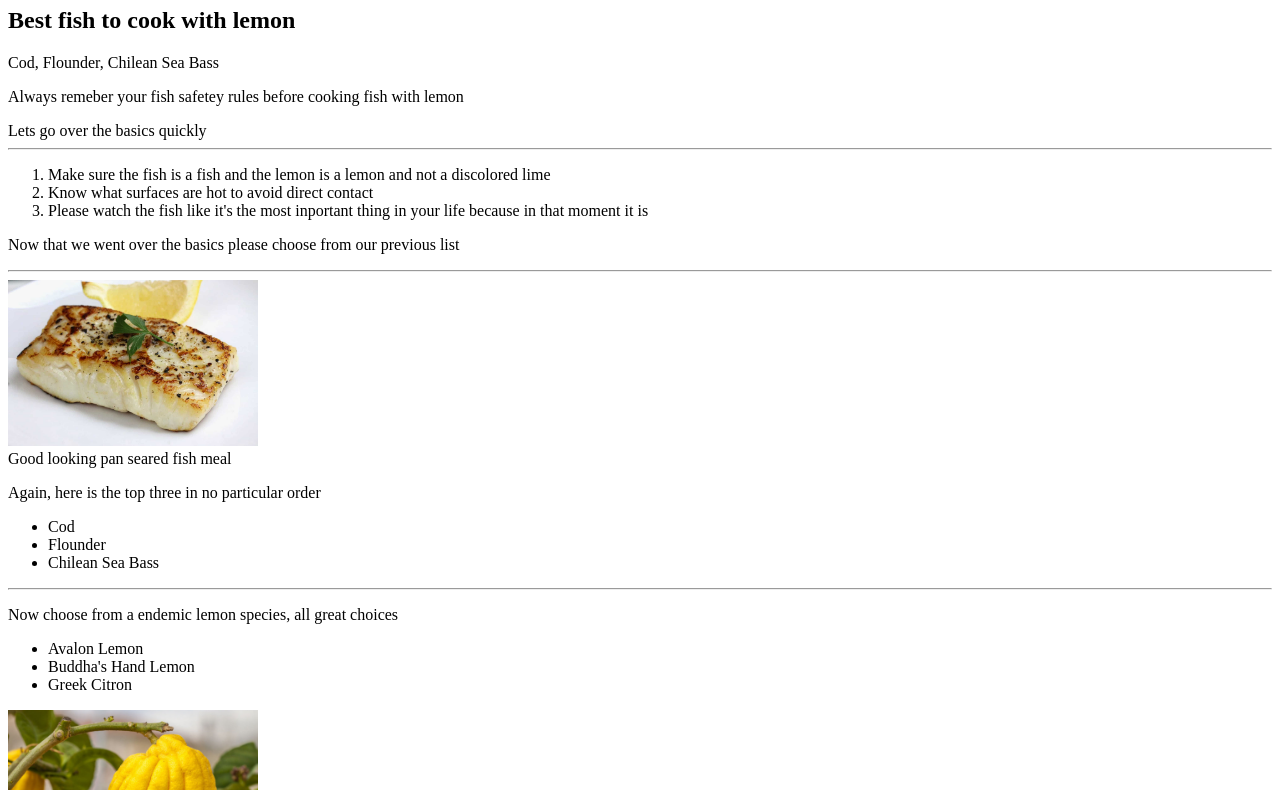
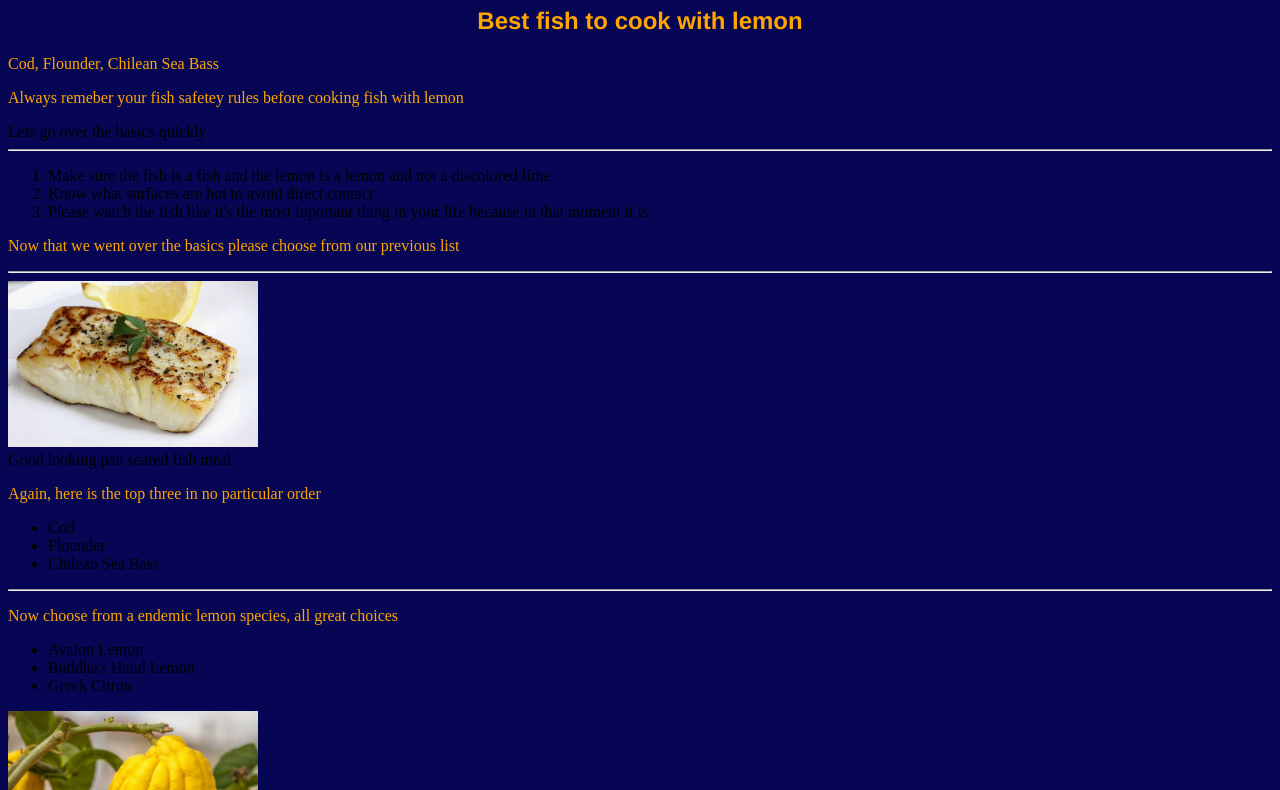
Before and after one commit to AaronASC21/fishwithlemonwebsite.github.io, a plain HTML site: page index.html in a window 1280 px wide. Shown: the part 73-863 px from the top of the page. Drawn offline with Linux system fonts and the light colour scheme.

Commit message:
First Update

```diff
--- a/index.html
+++ b/index.html
@@ -5,6 +5,7 @@
     <meta http-equiv="X-UA-Compatible" content="IE=edge">
     <meta name="viewport" content="width=device-width, initial-scale=1.0">
     <title>My First HTML</title>
+        <link rel="stylesheet" href="style.css">
 </head>
 <body>
     <h1>FISH WITH LEMON WEBSITE</h1>
--- /dev/null
+++ b/style.css
@@ -0,0 +1,19 @@
+body{
+    background-color: rgb(6, 6, 85);
+}
+
+
+p{
+
+    color: orange;
+}
+h1, h2, h3{
+    font-family:'Franklin Gothic Medium';
+    text-align: center;
+    color: orange;
+
+}
+
+hr{
+    color:black;
+}
```
